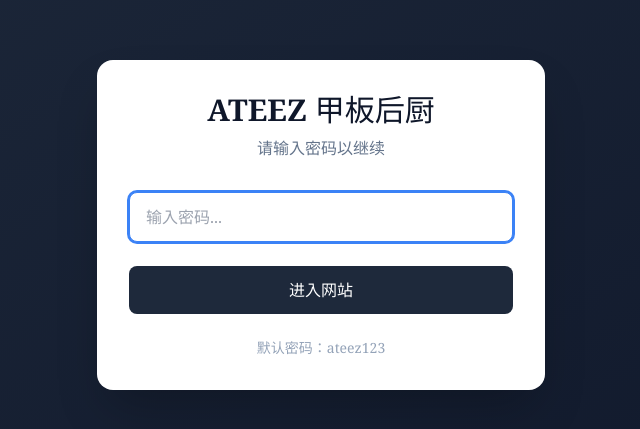
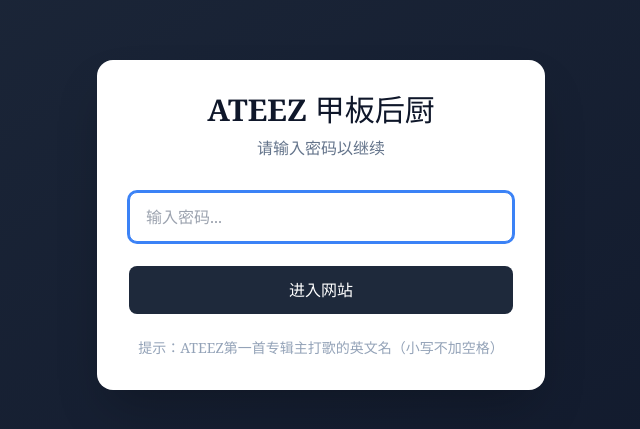
Before and after one commit to No1LikeMe88/ateez-blog, a React (Vite) app: page / in a window 1280 px wide. Shown: the part 175-604 px from the top of the page, without its empty margins (319-959 px from the left). Built offline with nearby package versions, Linux system fonts and the light colour scheme.

Commit message:
更新密码为 pirateking，添加提示信息

```diff
--- a/src/hooks/useAuth.ts
+++ b/src/hooks/useAuth.ts
@@ -7,7 +7,7 @@
   logout: () => void;
 }
 
-const PASSWORD = 'ateez123'; // 默认密码，你可以修改
+const PASSWORD = 'pirateking'; // 密码已更新
 
 export const useAuthStore = create<AuthState>()(
   persist(
--- a/src/pages/PasswordPage.tsx
+++ b/src/pages/PasswordPage.tsx
@@ -50,7 +50,7 @@
         </form>
 
         <div className="mt-6 text-center text-sm text-slate-400">
-          <p>默认密码：ateez123</p>
+          <p>提示：ATEEZ第一首专辑主打歌的英文名（小写不加空格）</p>
         </div>
       </div>
     </div>
```
